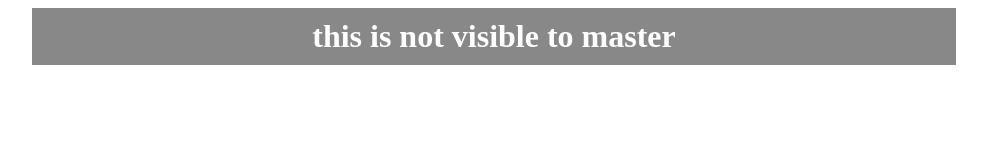
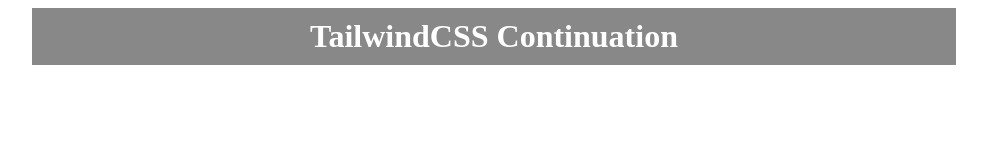
Before and after one commit to coderitec/alphaweeksix, a plain HTML site: page index.html in a window 1280 px wide. Shown: the whole page, without its empty margins (146-1133 px from the left). Drawn offline with Linux system fonts and the light colour scheme.

Commit message:
fix: change a text on the h1 element

```diff
--- a/index.html
+++ b/index.html
@@ -7,6 +7,6 @@
     <link rel="stylesheet" href="./styles.css">
 </head>
 <body>
-    <h1>this is not visible to master</h1>
+    <h1>TailwindCSS Continuation</h1>
 </body>
 </html>
```
